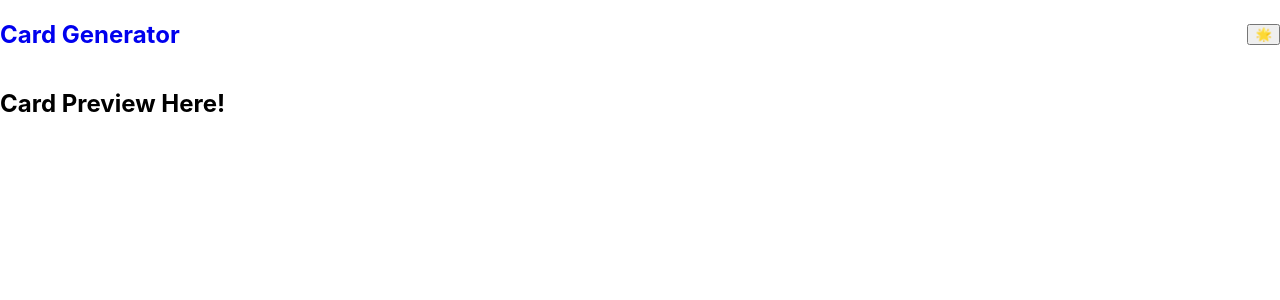
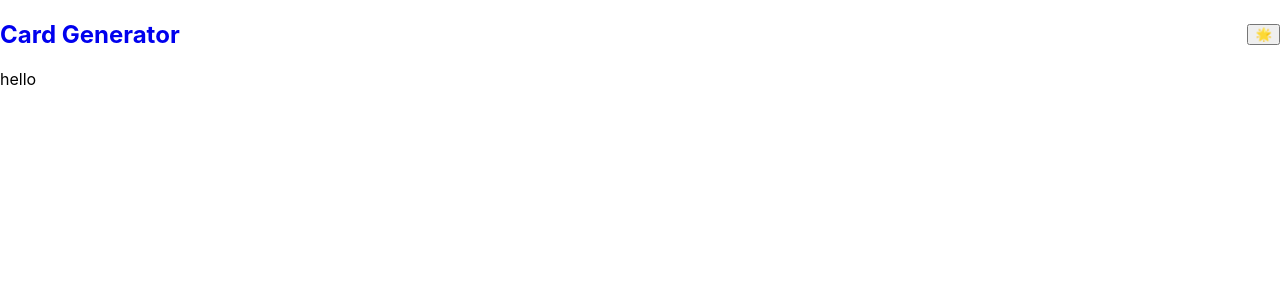
Before and after one commit to kpn678/stretch-tech, a React (Create React App) app: page /preview-card in a window 1280 px wide. Shown: the top 300 px of the page. Built offline with nearby package versions, Linux system fonts and the light colour scheme.

Commit message:
Add route from card form to card preview

```diff
--- a/package.json
+++ b/package.json
@@ -13,7 +13,7 @@
     "@types/react-router": "^5.1.18",
     "react": "^18.2.0",
     "react-dom": "^18.2.0",
-    "react-router-dom": "^5.3.0",
+    "react-router-dom": "^5.3.3",
     "react-scripts": "5.0.1",
     "typescript": "^4.7.4",
     "web-vitals": "^2.1.4"
--- a/src/Components/App/App.tsx
+++ b/src/Components/App/App.tsx
@@ -1,6 +1,6 @@
 import React, { FC, useState} from 'react';
 import './App.css';
-import { Route } from "react-router-dom"
+import { Route, Link } from "react-router-dom"
 import NavBar from '../NavBar/NavBar';
 import CardForm from '../CardForm/CardForm';
 import CardPreview from '../CardPreview/CardPreview';
@@ -26,7 +26,9 @@ const App: FC = () => {
           </div>
           <p>Please select an option</p>
           <div className='choices'>
-            <button data-cy='quotes-button'>Quotes</button>
+            <Link to="/create-card">
+              <button data-cy='quotes-button'>Quotes</button>
+            </Link>
             <button data-cy='jokes-button'>Jokes</button>
           </div>
         </section>}
@@ -35,7 +37,7 @@ const App: FC = () => {
         path='/create-card' render={() => <CardForm addCard={addCard}/>}
       />
       <Route
-        path='/preview-card' render={() => <CardPreview />}
+        path='/preview-card' render={() => <CardPreview savedCards={savedCards}/>}
       />
       <Route
         path='/saved-cards' render={() => <SavedCards />}
--- a/src/Components/CardForm/CardForm.tsx
+++ b/src/Components/CardForm/CardForm.tsx
@@ -24,8 +24,7 @@ const CardForm = ({addCard}:Props) => {
         getCompliment()
     }, [])
 
-    const createCard = (event:any): void => {
-        event.preventDefault();
+    const createCard = (): void => {
         const card = {
             to: to,
             quote: quote,
@@ -57,12 +56,16 @@ const CardForm = ({addCard}:Props) => {
                 <input type='text' name='from-input' onChange={ event => handleChange(event)} value={from} data-cy='from-input'/>
             </label>
             <div>
-                <Link to="/preview-card">
-                    <button onClick={(event) => createCard(event)}>Make my card!</button>
+
+                <Link to="/preview-card" onClick={() => createCard()}>
+                    <button>Make my card!</button>
                 </Link>
+
+
                 <button onClick={(event) => {
                     event.preventDefault()
-                    getCompliment()}}>Get new compliment</button>
+                    getCompliment()}}>Get new compliment
+                </button>
                 <Link to="/">
                     <button>Take me home!</button>
                 </Link>
--- a/src/Components/CardPreview/CardPreview.tsx
+++ b/src/Components/CardPreview/CardPreview.tsx
@@ -1,10 +1,13 @@
 import React, { FC } from 'react';
 import './CardPreview.css';
 
+interface Props {
+    savedCards: {}[];
+}
 
-const CardPreview: FC = () => {
+const CardPreview: FC<Props> = ({savedCards}) => {
     return (
-        <h2>Card Preview Here!</h2>
+        <div>hello</div>
     );
 };
 
```
Also changed, not shown: 1 other file (tests, documents, lock files or other folders).
